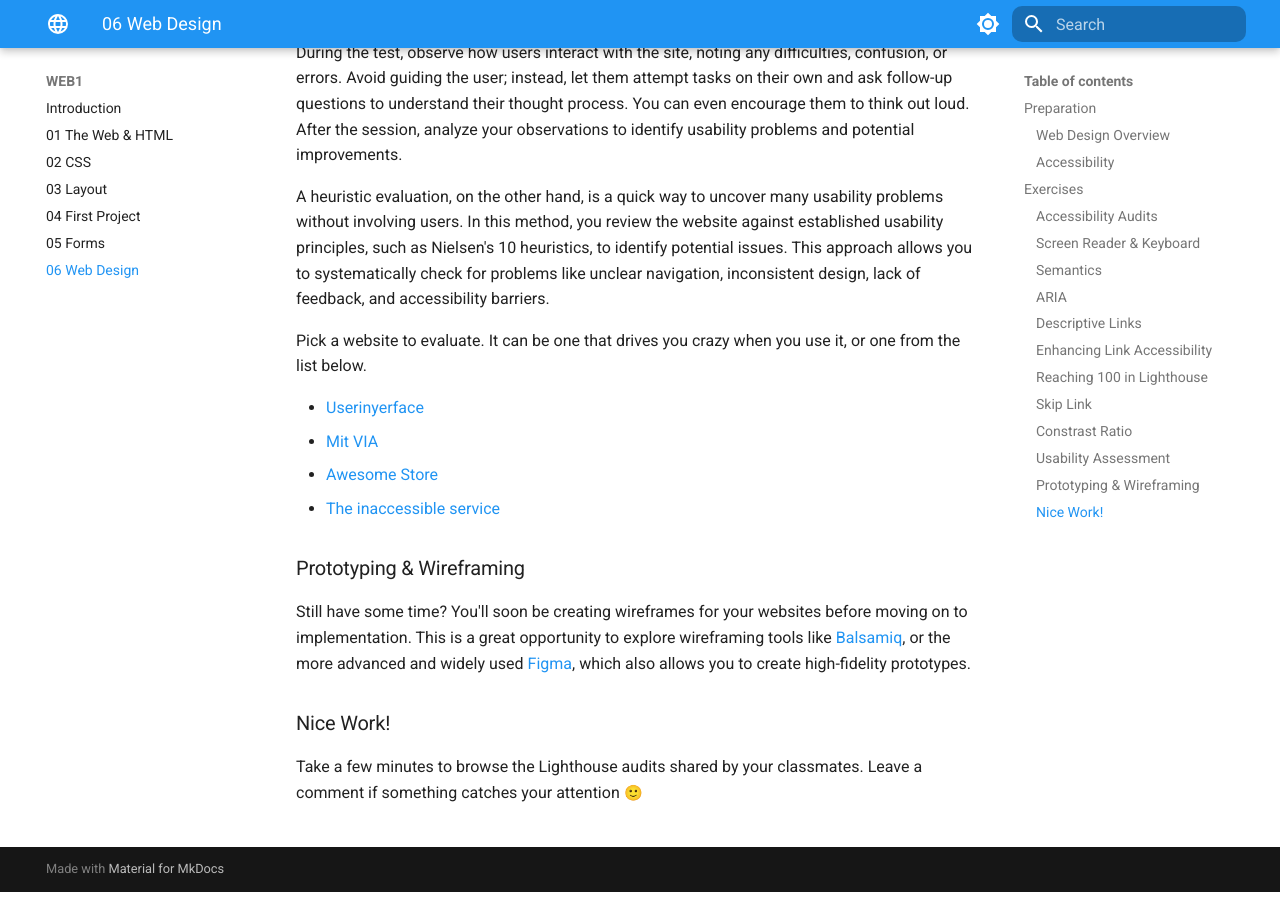
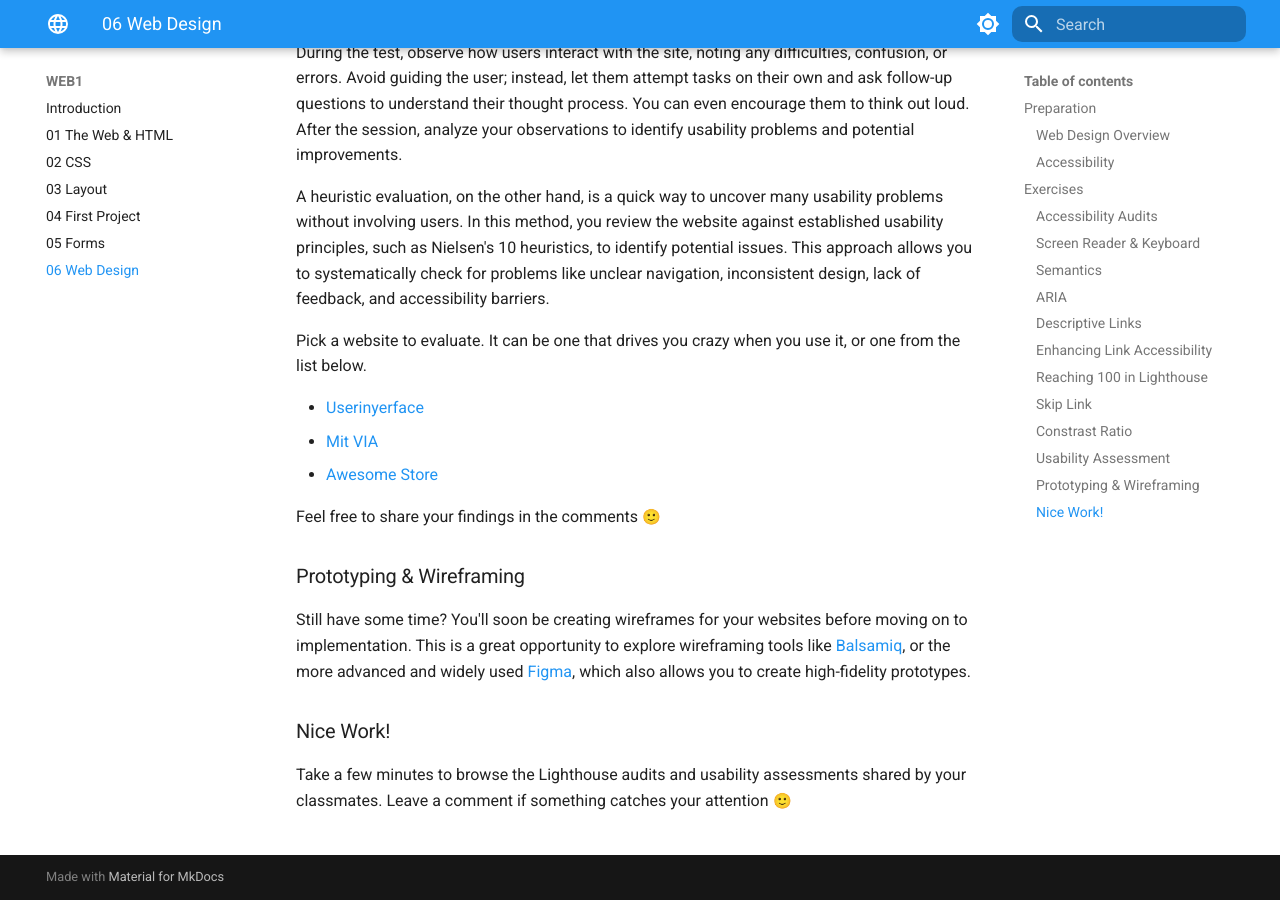
Before and after one commit to KasperKnop/WEB1, an MkDocs documentation site: the page built from docs/06-web-design.md, in a window 1280 px wide and 900 px high, scrolled down 7014 px. Built offline with MkDocs 1.6.1 and Material for MkDocs 9.7.7, drawn with Linux system fonts in a browser that asks for light colours; emoji names are drawn with the system emoji font; comment, search, counter and statistics services are not loaded.

Commit message:
Update 06-web-design.md

```diff
--- a/docs/06-web-design.md
+++ b/docs/06-web-design.md
@@ -394,7 +394,8 @@ Pick a website to evaluate. It can be one that drives you crazy when you use it,
 - [Userinyerface](https://userinyerface.com/)
 - [Mit VIA](https://mit.via.dk/)
 - [Awesome Store](https://www.tpgarcdemo.com/)
-- [The inaccessible service](https://school-trip-d648ce08743c.herokuapp.com/)
+
+Feel free to share your findings in the comments :slight_smile:
 
 ### Prototyping & Wireframing
 
@@ -402,4 +403,4 @@ Still have some time? You'll soon be creating wireframes for your websites befor
 
 ### Nice Work!
 
-Take a few minutes to browse the Lighthouse audits shared by your classmates. Leave a comment if something catches your attention :slight_smile:
+Take a few minutes to browse the Lighthouse audits and usability assessments shared by your classmates. Leave a comment if something catches your attention :slight_smile:
```
